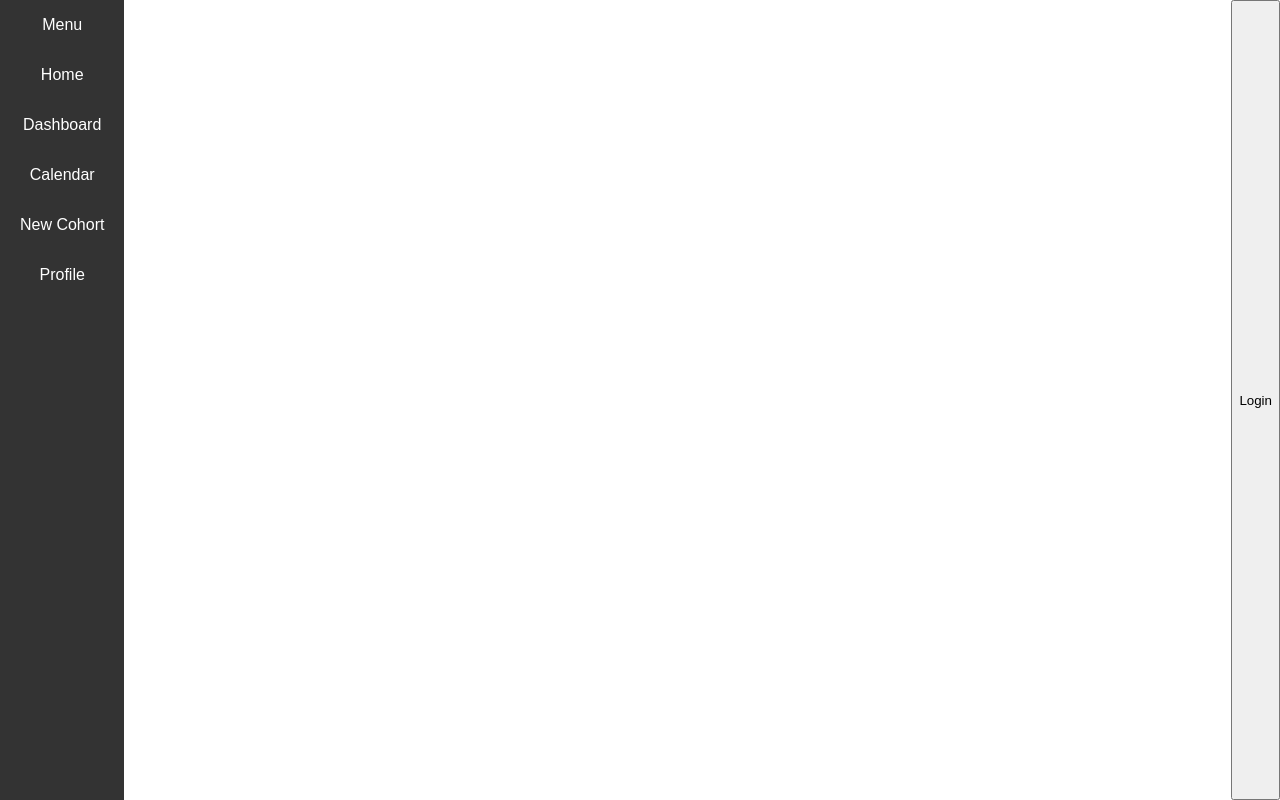
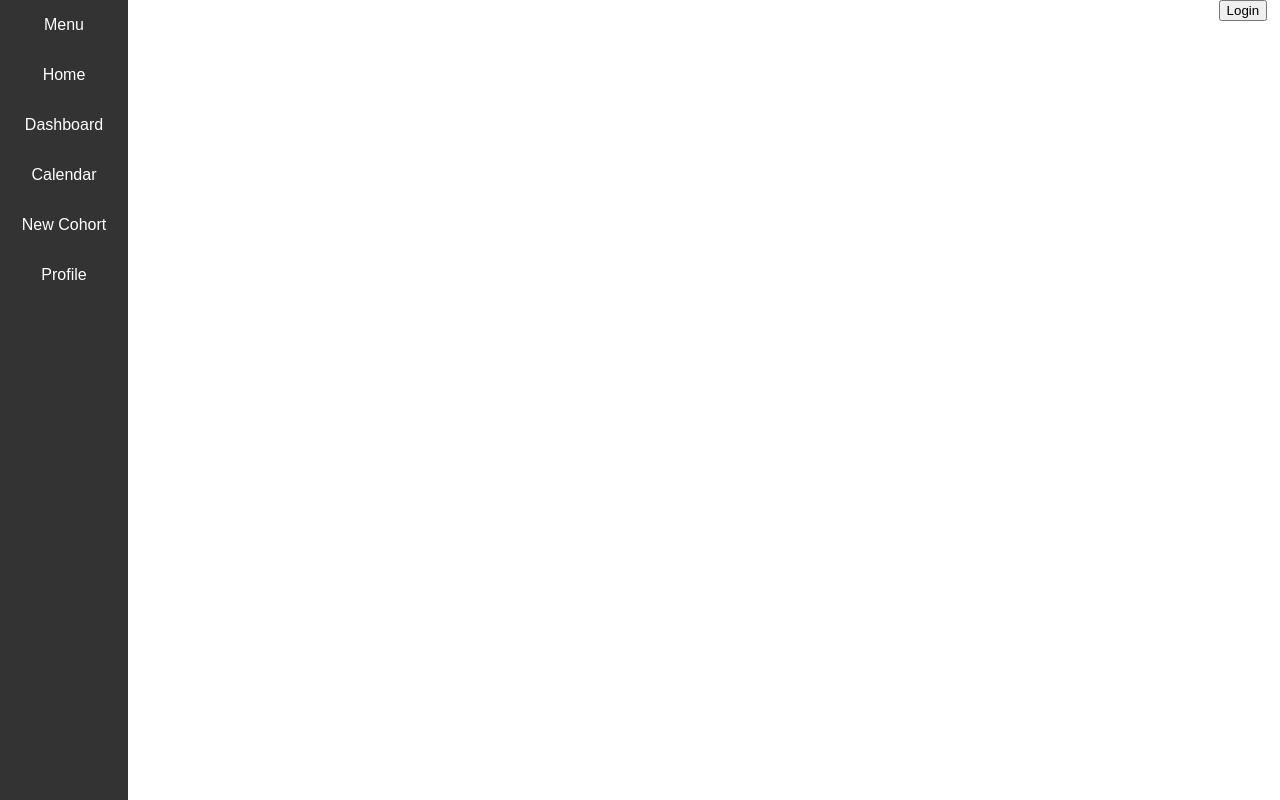
Before and after one commit to DMOperations/operations-app, a React (Create React App) app: page /dashboard in a window 1280 px wide. Built offline with nearby package versions, Linux system fonts and the light colour scheme.

Commit message:
login moved

```diff
--- a/src/App.js
+++ b/src/App.js
@@ -10,12 +10,6 @@ class App extends Component {
     super();
   }
 
-  loginHandle = () => {
-    (window.location.href = "http://localhost:4000/login").then(res => {
-      console.log(res);
-    });
-  };
-
   render() {
     return (
       <div className="App">
@@ -23,7 +17,6 @@ class App extends Component {
           <NavBar />
 
           <div className="body_position_rel">{routes}</div>
-          <button onClick={this.loginHandle}>Login</button>
         </div>
       </div>
     );
--- /dev/null
+++ b/src/components/LandingPage/LandingPage.js
@@ -0,0 +1,17 @@
+import React, { Component } from "react";
+
+export default class LandingPage extends Component {
+  loginHandle = () => {
+    (window.location.href = "http://localhost:4000/login").then(res => {
+      console.log(res);
+    });
+  };
+
+  render() {
+    return (
+      <div>
+        <button onClick={this.loginHandle}>Login</button>
+      </div>
+    );
+  }
+}
--- a/src/routes.js
+++ b/src/routes.js
@@ -2,6 +2,7 @@ import React from "react";
 import { Switch, Route } from "react-router-dom";
 
 import App from "./App";
+import LandingPage from "./components/LandingPage/LandingPage";
 import AssignNewTasks from "./components/AssignNewTasks/AssignNewTasks";
 import Calendar from "./components/Calendar/Calendar";
 import Dashboard from "./components/Dashboard/Dashboard";
@@ -12,7 +13,7 @@ import TasksByCohort from "./components/TasksByCohort/TasksByCohort";
 
 export default (
   <Switch>
-    <Route exact path="/" component={App} />
+    <Route exact path="/" component={LandingPage} />
     <Route path="/assign" component={AssignNewTasks} />
     <Route path="/calendar" component={Calendar} />
     <Route path="/dashboard" component={Dashboard} />
```
Also changed, not shown: 1 other file (tests, documents, lock files or other folders).
